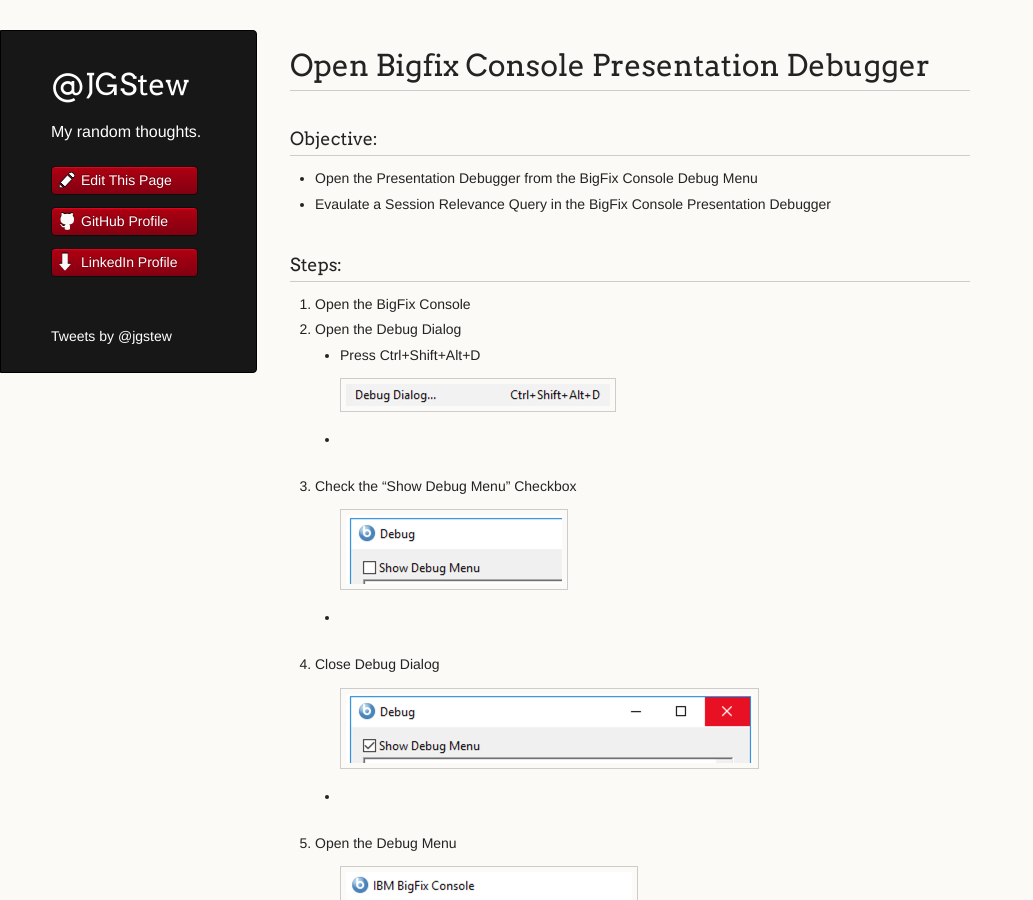
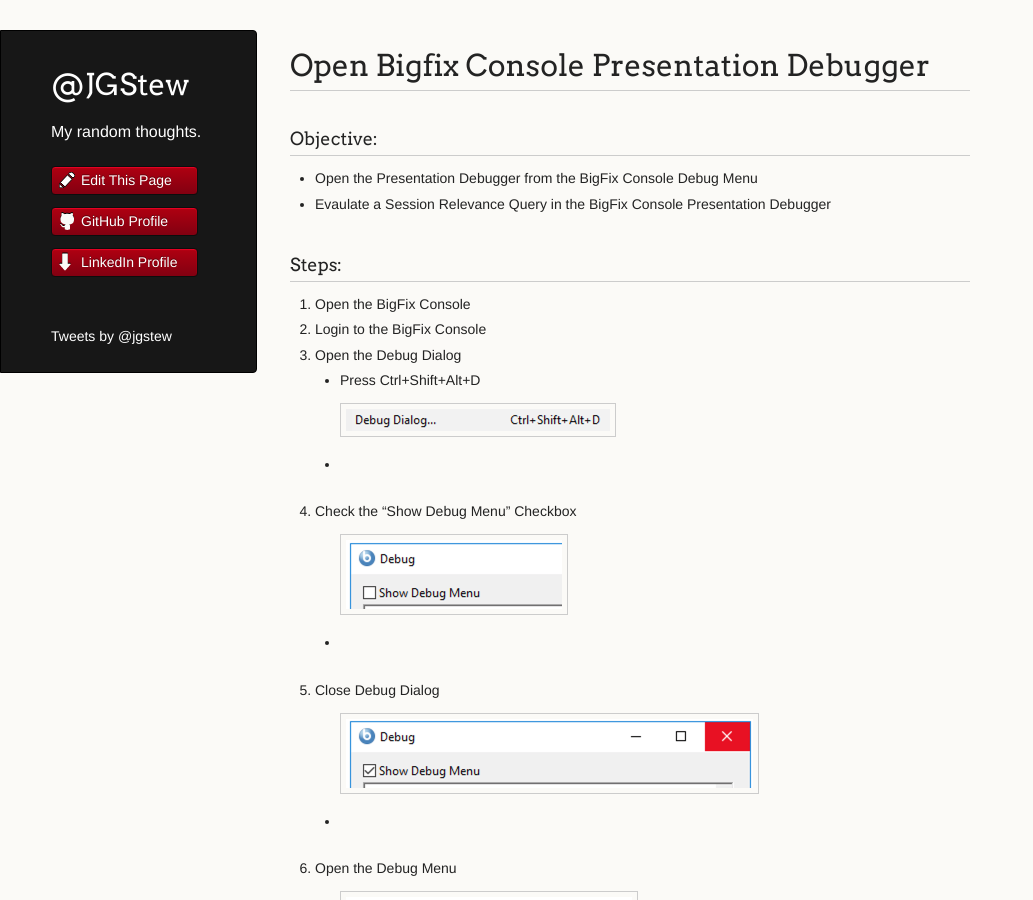
Before and after one commit to jgstew/jgstew.github.io, a Jekyll site: the page built from _posts/2018-10-29-Open-BigFix-Console-Presentation-Debugger.md, in a window 1280 px wide and 900 px high. Shown: the whole window, without its empty margins (0-1033 px from the left). Built offline with Jekyll 4.4.1, drawn with Linux system fonts in a browser that asks for light colours; nearby versions of some CDN libraries; comment, search, counter and statistics services are not loaded.

Commit message:
Update 2018-10-29-Open-BigFix-Console-Presentation-Debugger.md

```diff
--- a/_posts/2018-10-29-Open-BigFix-Console-Presentation-Debugger.md
+++ b/_posts/2018-10-29-Open-BigFix-Console-Presentation-Debugger.md
@@ -7,6 +7,7 @@
 ### Steps:
 
 1. Open the BigFix Console
+1. Login to the BigFix Console
 1. Open the Debug Dialog
     * Press Ctrl+Shift+Alt+D
     * ![Debug Dialog](/images/BigFix/Console/DebugDialog.png)
```
